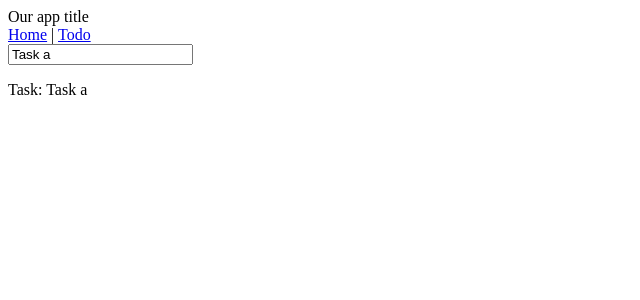
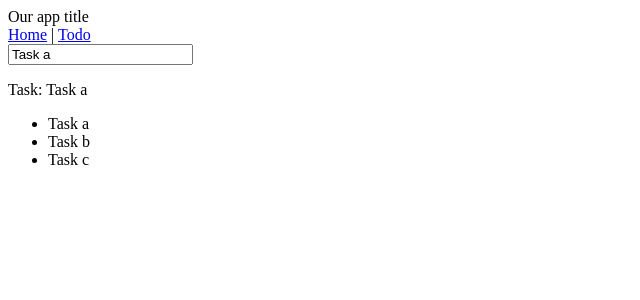
Before and after one commit to noam-honig/delme1, an Angular app: page /todo in a window 1280 px wide. Shown: the top 300 px of the page, without its empty margins (0-640 px from the left). Built offline with nearby package versions, Linux system fonts and the light colour scheme.

Commit message:
Added tasks array

```diff
--- a/src/app/todo/todo.component.html
+++ b/src/app/todo/todo.component.html
@@ -2,3 +2,8 @@
 <p>
     Task: {{newTaskTitle}}
 </p>
+<ul>
+    <li *ngFor="let task of tasks">
+        {{task.title}}
+    </li>
+</ul>
--- a/src/app/todo/todo.component.ts
+++ b/src/app/todo/todo.component.ts
@@ -7,10 +7,17 @@ import { Component, OnInit } from '@angular/core';
 })
 export class TodoComponent implements OnInit {
 
-  newTaskTitle = 'Task a';
+  newTaskTitle: string = 'Task a';
   constructor() { }
-
+  tasks: Task[] = [
+    { title: "Task a" },
+    { title: "Task b", completed: true },
+    { title: "Task c" }
+  ];
   ngOnInit(): void {
   }
-
 }
+interface Task {
+  title: string;
+  completed?: boolean;
+}
```
